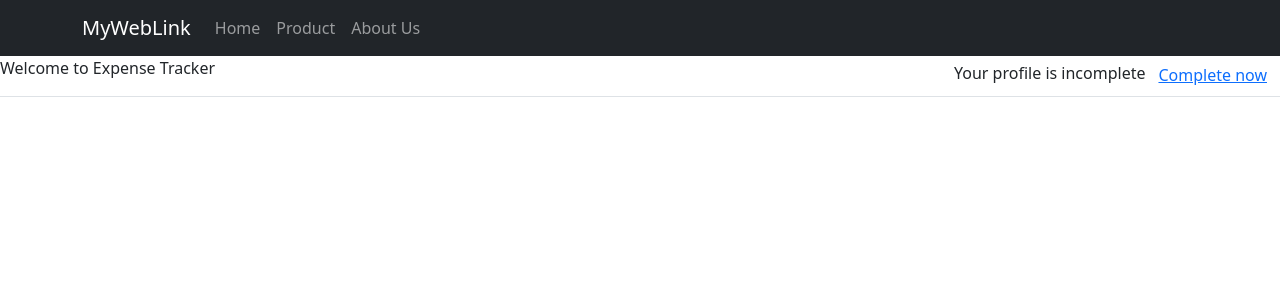
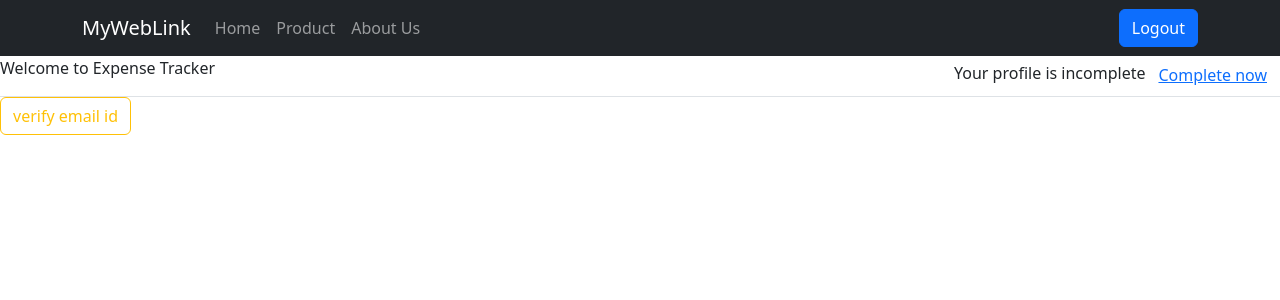
Before and after one commit to kajalkapadiya/expense-tracker-web, a React (Create React App) app: page /home in a window 1280 px wide. Shown: the top 300 px of the page. Built offline with nearby package versions, Linux system fonts and the light colour scheme; sample sign-in values are in the browser's storage.

Commit message:
adding logout button

```diff
--- a/package.json
+++ b/package.json
@@ -6,8 +6,11 @@
     "@testing-library/jest-dom": "^5.16.5",
     "@testing-library/react": "^13.4.0",
     "@testing-library/user-event": "^13.5.0",
+    "bootstrap": "^5.2.3",
     "react": "^18.2.0",
+    "react-bootstrap": "^2.7.4",
     "react-dom": "^18.2.0",
+    "react-router-dom": "^5.3.4",
     "react-scripts": "5.0.1",
     "web-vitals": "^2.1.4"
   },
@@ -34,5 +37,8 @@
       "last 1 firefox version",
       "last 1 safari version"
     ]
+  },
+  "devDependencies": {
+    "@types/react-router-dom": "^5.3.3"
   }
 }
--- a/src/component/auth/AuthContext.js
+++ b/src/component/auth/AuthContext.js
@@ -4,6 +4,7 @@ const AuthContext = React.createContext({
   token: "",
   isLoggedIn: false,
   login: (token) => {},
+  logout: () => {},
 });
 
 export const AuthContextProvider = (props) => {
@@ -16,10 +17,17 @@ export const AuthContextProvider = (props) => {
     localStorage.setItem("token", token);
   };
 
+  const logoutHandler = () => {
+    setToken(null);
+    localStorage.removeItem("token");
+    // cartcntx.item.length = 0;
+  };
+
   const contextValue = {
     token: token,
     isLoggedIn: userLoggedIn,
     login: loginHandler,
+    logout: logoutHandler,
   };
 
   return (
--- a/src/component/auth/MainHeader.js
+++ b/src/component/auth/MainHeader.js
@@ -1,8 +1,15 @@
 import Container from "react-bootstrap/Container";
 import Nav from "react-bootstrap/Nav";
 import Navbar from "react-bootstrap/Navbar";
+import { Button } from "react-bootstrap";
+import { useContext } from "react";
+import AuthContext from "./AuthContext";
 
 const MainHeader = () => {
+  const authCntx = useContext(AuthContext);
+  const logoutHandler = () => {
+    authCntx.logout();
+  };
   return (
     <header>
       <Navbar bg="dark" variant="dark">
@@ -14,6 +21,9 @@ const MainHeader = () => {
             <Nav.Link href="/about">About Us</Nav.Link>
             <Nav.Link href="/login"></Nav.Link>
           </Nav>
+          <div>
+            <Button onClick={logoutHandler}>Logout</Button>
+          </div>
         </Container>
       </Navbar>
     </header>
--- a/src/component/pages/Home.js
+++ b/src/component/pages/Home.js
@@ -1,12 +1,36 @@
 import { Button } from "react-bootstrap";
 import { useHistory } from "react-router-dom";
+import AuthContext from "../auth/AuthContext";
+import { useContext } from "react";
 
 const Home = () => {
+  const authCntx = useContext(AuthContext);
+  // console.log(authCntx.token);
   const history = useHistory();
 
   const linkHandler = () => {
     history.replace("/profile");
   };
+
+  const varifyHandler = async () => {
+    const res = await fetch(
+      "https://identitytoolkit.googleapis.com/v1/accounts:sendOobCode?key=AIzaSyCHhFpWgPxeQ2-BO_-vuBxNGWBEVDeTTPk",
+      {
+        method: "POST",
+        body: JSON.stringify({
+          requestType: "VERIFY_EMAIL",
+          idToken: authCntx.token,
+          // returnSecureToken: true,
+        }),
+        headers: {
+          "Content-Type": "application/json",
+        },
+      }
+    );
+    const data = await res.json();
+    console.log(data);
+  };
+
   return (
     <>
       <div className="border-bottom">
@@ -20,6 +44,13 @@ const Home = () => {
           </p>
         </p>
       </div>
+      <Button
+        variant="outline-warning"
+        onClick={varifyHandler}
+        className="position-fixed"
+      >
+        verify email id
+      </Button>
     </>
   );
 };
--- a/src/component/pages/Profile.js
+++ b/src/component/pages/Profile.js
@@ -1,6 +1,33 @@
+import { useRef } from "react";
 import { Button } from "react-bootstrap";
 
 const Profile = () => {
+  const nameRef = useRef();
+  const photoRef = useRef();
+
+  const submitHandler = () => {
+    const enteredName = nameRef.current.value;
+    const enteredLink = photoRef.current.value;
+
+    console.log(enteredName);
+    console.log(enteredLink);
+
+    // fetch(
+    //   "https://identitytoolkit.googleapis.com/v1/accounts:lookup?key=AIzaSyCHhFpWgPxeQ2-BO_-vuBxNGWBEVDeTTPk",
+    //   {
+    //     method: "POST",
+    //     body: JSON.stringify({
+    //       idToken: localStorage.getItem("token"),
+    //     }),
+    //     headers: {
+    //       "Content-Type": "application/json",
+    //     },
+    //   }
+    // ).then((res) => {
+    //   const response = res.json();
+    // });
+  };
+
   return (
     <div className="container" style={{ float: "right" }}>
       <div className="border-bottom">
@@ -10,18 +37,19 @@ const Profile = () => {
             Cancel
           </Button>
         </div>
-        <div>
+        <form>
           <label>Full Name</label>
-          <input type="text" />
+          <input type="text" ref={nameRef} required />
           <label>Profile Photo URL</label>
-          <input type="link" />
+          <input type="text" ref={photoRef} required />
           <Button
+            onClick={submitHandler}
             variant="danger"
             style={{ marginTop: "10px", marginBottom: "10px" }}
           >
             Update
           </Button>
-        </div>
+        </form>
       </div>
     </div>
   );
```
Also changed, not shown: 1 other file (tests, documents, lock files or other folders).
